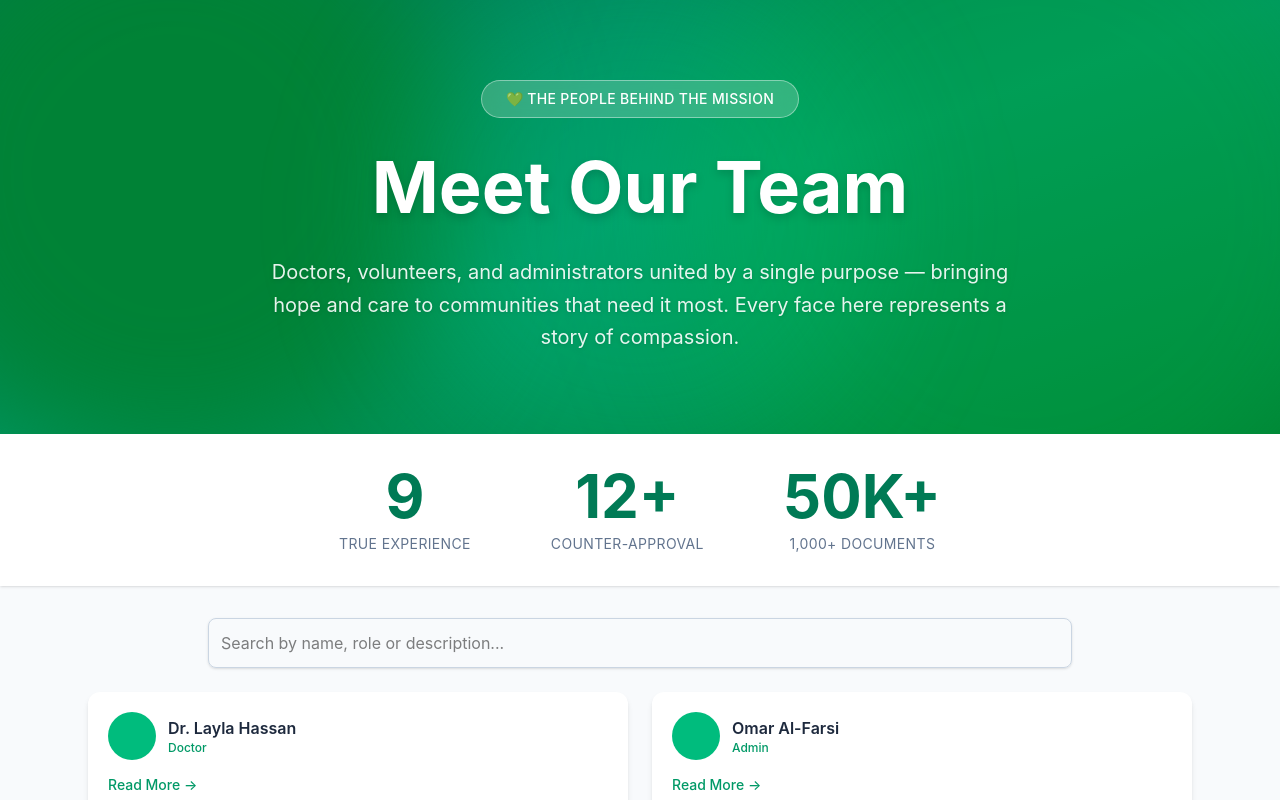
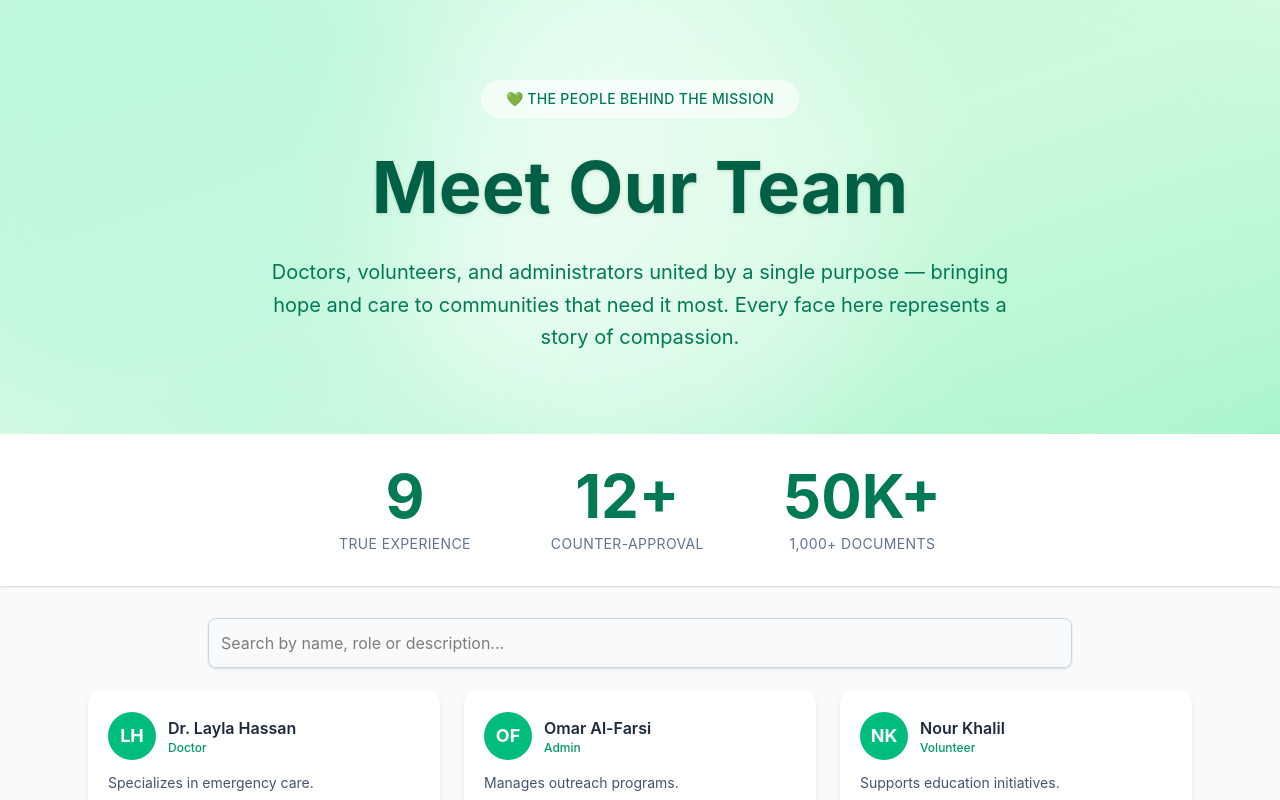
Before and after one commit to Yahya-Zyoud/Hamoda-Charity-system, a React (Vite) app in the folder frontend/: page /team in a window 1280 px wide. Shown: the top 800 px of the page. Built offline with nearby package versions, Linux system fonts and the light colour scheme.

Commit message:
update TeamWork page

```diff
--- a/frontend/src/Components/TeamWorkComp/Hero.jsx
+++ b/frontend/src/Components/TeamWorkComp/Hero.jsx
@@ -1,21 +1,22 @@
-// components/Hero.jsx
 import { motion } from "framer-motion";
 
 export default function Hero() {
   return (
-    <section className="relative overflow-hidden bg-gradient-to-br from-emerald-700 via-emerald-600 to-green-700 py-20">
-      {/* Background blurred circles - بألوان خضراء أعمق */}
-      <div className="absolute -top-32 -left-32 w-[600px] h-[600px] bg-green-700 rounded-full blur-3xl"></div>
-      <div className="absolute -bottom-32 -right-24 w-[700px] h-[700px] bg-green-600/40 rounded-full blur-3xl"></div>
-      <div className="absolute top-1/2 left-1/2 -translate-x-1/2 -translate-y-1/2 w-[500px] h-[500px] bg-emerald-400/20 rounded-full blur-3xl"></div>
+    <section className="relative overflow-hidden bg-gradient-to-br from-emerald-100 via-green-100 to-emerald-200 py-20">
+
+      {/* Background blurred circles - ألوان فاتحة */}
+      <div className="absolute -top-32 -left-32 w-[600px] h-[600px] bg-emerald-200/40 rounded-full blur-3xl"></div>
+      <div className="absolute -bottom-32 -right-24 w-[700px] h-[700px] bg-green-200/40 rounded-full blur-3xl"></div>
+      <div className="absolute top-1/2 left-1/2 -translate-x-1/2 -translate-y-1/2 w-[500px] h-[500px] bg-white/40 rounded-full blur-3xl"></div>
 
       <div className="relative z-10 max-w-5xl mx-auto px-6 text-center">
+
         {/* Badge */}
         <motion.div
           initial={{ opacity: 0, y: -20 }}
           animate={{ opacity: 1, y: 0 }}
           transition={{ duration: 0.6 }}
-          className="inline-flex items-center gap-2 px-6 py-2 rounded-full bg-white/20 backdrop-blur-sm border border-white/40 text-white text-sm font-medium tracking-wide mb-6"
+          className="inline-flex items-center gap-2 px-6 py-2 rounded-full bg-white/60 backdrop-blur-sm border border-white/50 text-emerald-700 text-sm font-medium tracking-wide mb-6"
         >
           💚 THE PEOPLE BEHIND THE MISSION
         </motion.div>
@@ -25,7 +26,7 @@ export default function Hero() {
           initial={{ opacity: 0, y: 20 }}
           animate={{ opacity: 1, y: 0 }}
           transition={{ duration: 0.7, delay: 0.2 }}
-          className="text-5xl md:text-6xl lg:text-7xl font-bold mb-6 leading-tight text-white drop-shadow-lg"
+          className="text-5xl md:text-6xl lg:text-7xl font-bold mb-6 leading-tight text-emerald-800 drop-shadow"
         >
           Meet Our Team
         </motion.h1>
@@ -35,7 +36,7 @@ export default function Hero() {
           initial={{ opacity: 0, y: 20 }}
           animate={{ opacity: 1, y: 0 }}
           transition={{ duration: 0.7, delay: 0.4 }}
-          className="text-lg md:text-xl text-white/90 max-w-3xl mx-auto leading-relaxed drop-shadow"
+          className="text-lg md:text-xl text-emerald-700 max-w-3xl mx-auto leading-relaxed"
         >
           Doctors, volunteers, and administrators united by a single purpose —
           bringing hope and care to communities that need it most. Every face
--- a/frontend/src/Components/TeamWorkComp/TeamCard.jsx
+++ b/frontend/src/Components/TeamWorkComp/TeamCard.jsx
@@ -1,46 +1,41 @@
-// components/TeamCard.jsx
-import { useState } from "react";
 import { motion, AnimatePresence } from "framer-motion";
 
-export default function TeamCard({ member }) {
-  const [expanded, setExpanded] = useState(false);
-
-  const toggleExpand = () => setExpanded(!expanded);
-
+export default function TeamCard({ member, expanded, onToggle }) {
   return (
     <motion.div
       layout
-      onClick={toggleExpand}
+      onClick={onToggle}
       className={`bg-white rounded-xl p-5 shadow-md transition-all duration-300 cursor-pointer
         ${expanded ? "ring-2 ring-emerald-400 shadow-xl" : "hover:shadow-xl hover:scale-[1.02]"}
       `}
       whileHover={{ scale: expanded ? 1 : 1.02 }}
       transition={{ type: "spring", stiffness: 300 }}
     >
-      {/* رأس البطاقة - الصورة والحروف الأولى والاسم والمنصب */}
+      {/* Header */}
       <div className="flex items-center gap-3 mb-3">
         <div className="w-12 h-12 bg-emerald-500 text-white rounded-full flex items-center justify-center font-bold text-lg">
           {member.initials}
         </div>
         <div>
           <h3 className="font-semibold text-slate-800">{member.name}</h3>
-          <p className="text-xs text-emerald-600 font-medium">{member.role}</p>
+          <p className="text-xs text-emerald-600 font-medium">
+            {member.role}
+          </p>
         </div>
       </div>
 
-      {/* النص المختصر - يظهر دائماً */}
+      {/* Short text */}
       <p className="text-sm text-slate-600 mb-2 leading-relaxed">
         {member.details}
       </p>
 
-      {/* زر "Read More" - يظهر فقط عند عدم التوسع */}
       {!expanded && (
-        <button className="text-emerald-600 text-sm font-medium hover:text-emerald-800 transition">
+        <span className="text-emerald-600 text-sm font-medium">
           Read More →
-        </button>
+        </span>
       )}
 
-      {/* المحتوى الموسع - يظهر عند النقر */}
+      {/* Expanded */}
       <AnimatePresence>
         {expanded && (
           <motion.div
@@ -51,21 +46,25 @@ export default function TeamCard({ member }) {
             className="mt-4 pt-4 border-t border-slate-100 space-y-2"
           >
             <p className="text-sm text-slate-700">
-              <span className="font-semibold">📧 Email:</span> {member.email}
+              <span className="font-semibold">📧 Email:</span>{" "}
+              {member.email}
             </p>
             <p className="text-sm text-slate-700">
-              <span className="font-semibold">⭐ Experience:</span> {member.experience}
+              <span className="font-semibold">⭐ Experience:</span>{" "}
+              {member.experience}
             </p>
             <p className="text-sm text-slate-700">
-              <span className="font-semibold">📍 Location:</span> {member.location}
+              <span className="font-semibold">📍 Location:</span>{" "}
+              {member.location}
             </p>
             <p className="text-sm text-slate-600 italic">
               "{member.fullBio}"
             </p>
+
             <button
               onClick={(e) => {
-                e.stopPropagation(); // منع إغلاق البطاقة عند الضغط على الزر
-                setExpanded(false);
+                e.stopPropagation();
+                onToggle();
               }}
               className="mt-2 text-xs text-emerald-500 hover:text-emerald-700"
             >
--- a/frontend/src/Components/TeamWorkComp/TeamGrid.jsx
+++ b/frontend/src/Components/TeamWorkComp/TeamGrid.jsx
@@ -1,14 +1,21 @@
-import { AnimatePresence } from "framer-motion";
+import { useState } from "react";
 import TeamCard from "./TeamCard";
 
 export default function TeamGrid({ members }) {
+  const [activeId, setActiveId] = useState(null);
+
   return (
-    <div className="max-w-6xl mx-auto grid grid-cols-1 md:grid-cols-2 gap-6 p-6">
-      <AnimatePresence>
-        {members.map((member) => (
-          <TeamCard key={member.id} member={member} />
-        ))}
-      </AnimatePresence>
+    <div className="max-w-6xl mx-auto grid grid-cols-1 md:grid-cols-2 lg:grid-cols-3 gap-6 p-6">
+      {members.map((member) => (
+        <TeamCard
+          key={member.id}
+          member={member}
+          expanded={activeId === member.id}
+          onToggle={() =>
+            setActiveId(activeId === member.id ? null : member.id)
+          }
+        />
+      ))}
     </div>
   );
 }
--- a/frontend/src/pages/TeamWork.jsx
+++ b/frontend/src/pages/TeamWork.jsx
@@ -11,23 +11,35 @@ export default function TeamWork() {
     {
       id: 1,
       name: "Dr. Layla Hassan",
+      initials: "LH",
       role: "Doctor",
-      description: "Specializes in emergency care.",
+      details: "Specializes in emergency care.",
+      fullBio: "Experienced doctor helping patients in critical situations.",
       email: "layla@email.com",
+      experience: "8 years",
+      location: "Palestine",
     },
     {
       id: 2,
       name: "Omar Al-Farsi",
+      initials: "OF",
       role: "Admin",
-      description: "Manages outreach programs.",
+      details: "Manages outreach programs.",
+      fullBio: "Expert in organizing and managing charity operations.",
       email: "omar@email.com",
+      experience: "5 years",
+      location: "UAE",
     },
     {
       id: 3,
       name: "Nour Khalil",
+      initials: "NK",
       role: "Volunteer",
-      description: "Supports education initiatives.",
+      details: "Supports education initiatives.",
+      fullBio: "Passionate about helping children and communities.",
       email: "nour@email.com",
+      experience: "3 years",
+      location: "Jordan",
     },
   ];
 
```
